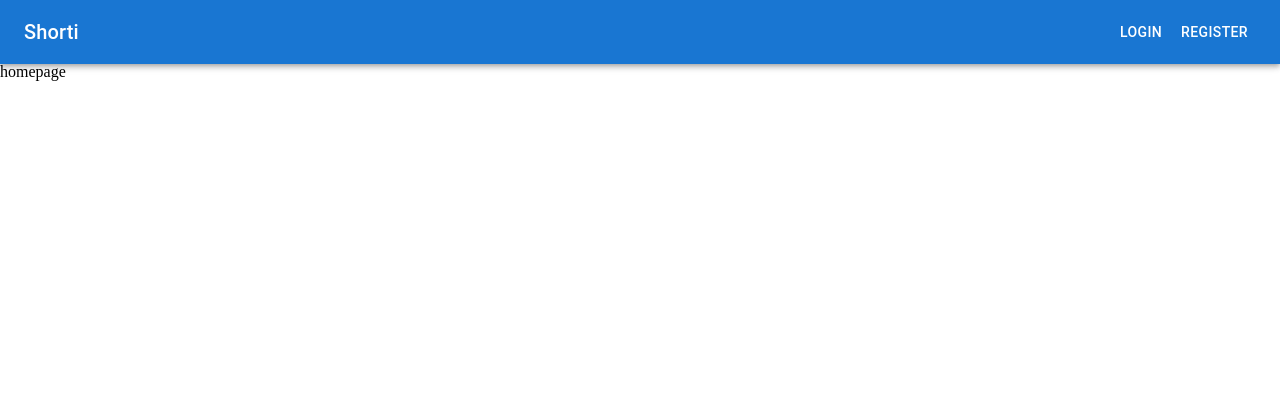
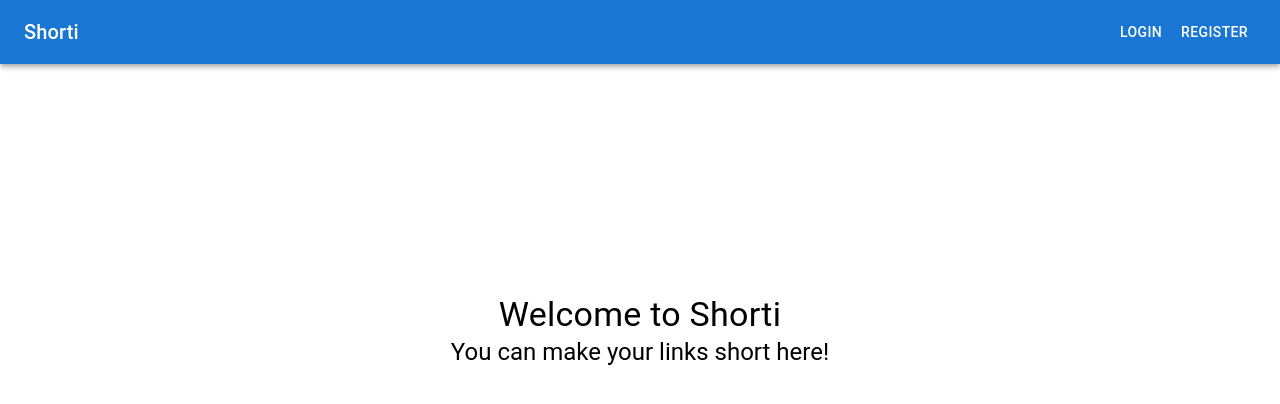
Before and after one commit to Yitzhakpro/Shorti, a React (Vite) app: page / in a window 1280 px wide. Shown: the top 404 px of the page. Built offline with nearby package versions, Linux system fonts and the light colour scheme; no server answers.

Commit message:
added basic homepage

```diff
--- a/src/App.tsx
+++ b/src/App.tsx
@@ -1,7 +1,15 @@
 import React from 'react';
 import { QueryClient, QueryClientProvider } from '@tanstack/react-query';
 import { Routes, Route } from 'react-router-dom';
-import { Layout, ProtectedLayout, Login, Register, AllLinks, CreateLink } from './components';
+import {
+  Layout,
+  ProtectedLayout,
+  Homepage,
+  Login,
+  Register,
+  AllLinks,
+  CreateLink,
+} from './components';
 import { AuthProvider } from './providers';
 
 const queryClient = new QueryClient({
@@ -18,7 +26,7 @@ function App() {
       <AuthProvider>
         <Routes>
           <Route element={<Layout />}>
-            <Route path="/" element={<h1>homepage</h1>} />
+            <Route path="/" element={<Homepage />} />
             <Route path="/u/login" element={<Login />} />
             <Route path="/u/register" element={<Register />} />
             <Route element={<ProtectedLayout />}>
--- /dev/null
+++ b/src/components/Homepage/Homepage.tsx
@@ -0,0 +1,16 @@
+import React from 'react';
+import { Container, Typography } from '@mui/material';
+import './homepage.css';
+
+function Homepage(): JSX.Element {
+  return (
+    <Container className="homepage">
+      <div className="homepage-intorduction">
+        <Typography variant="h4">Welcome to Shorti</Typography>
+        <Typography variant="h5">You can make your links short here!</Typography>
+      </div>
+    </Container>
+  );
+}
+
+export default Homepage;
--- /dev/null
+++ b/src/components/Homepage/homepage.css
@@ -0,0 +1,7 @@
+.homepage {
+  text-align: center;
+}
+
+.homepage-intorduction {
+    margin-top: 20%;
+}
--- /dev/null
+++ b/src/components/Homepage/index.ts
@@ -0,0 +1,3 @@
+import Homepage from './Homepage';
+
+export default Homepage;
--- a/src/components/index.ts
+++ b/src/components/index.ts
@@ -1,6 +1,7 @@
 import { Login, Register } from './Auth';
+import Homepage from './Homepage';
 import Layout from './Layout';
 import { AllLinks, CreateLink } from './Links';
 import ProtectedLayout from './ProtectedLayout';
 
-export { Layout, ProtectedLayout, Login, Register, AllLinks, CreateLink };
+export { Layout, ProtectedLayout, Homepage, Login, Register, AllLinks, CreateLink };
```
